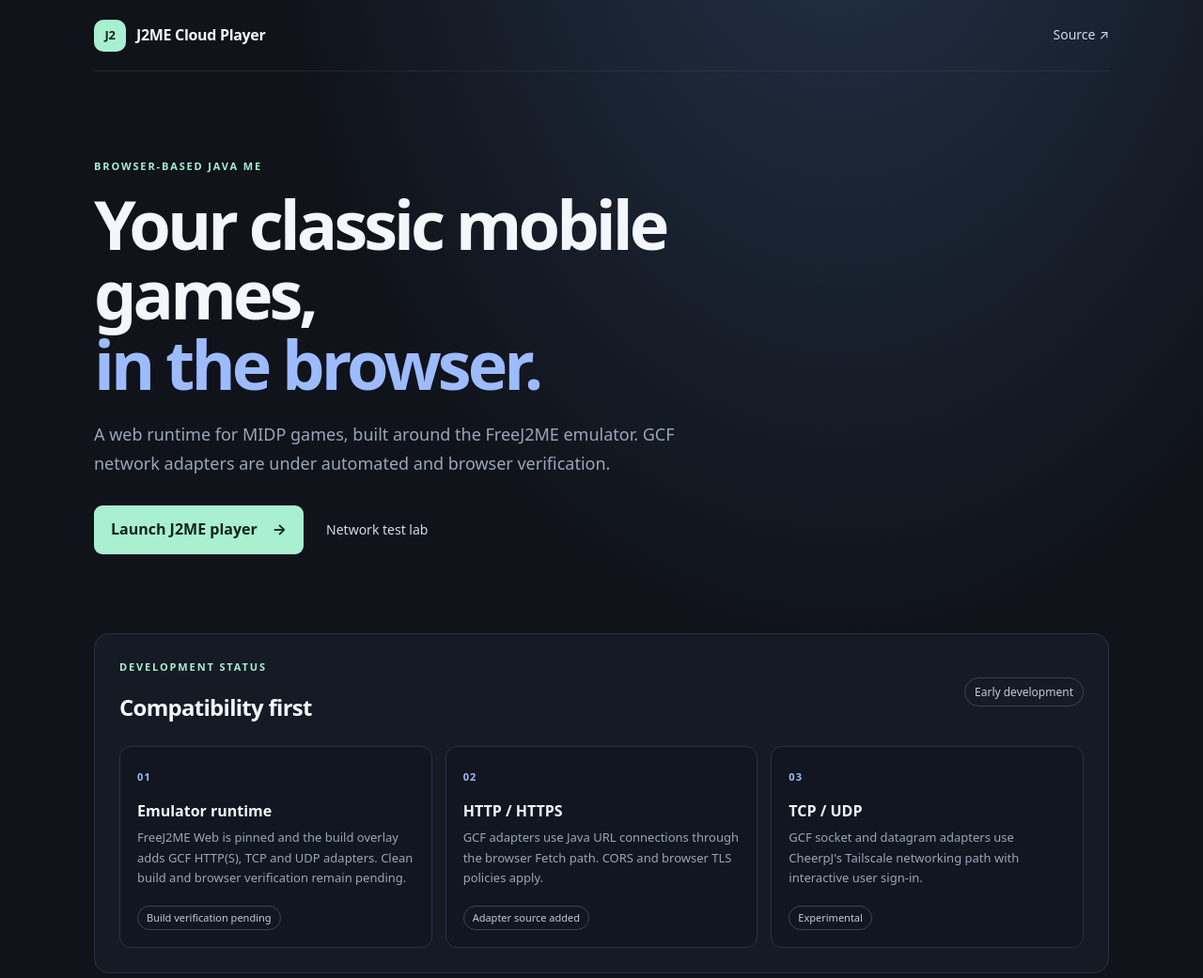
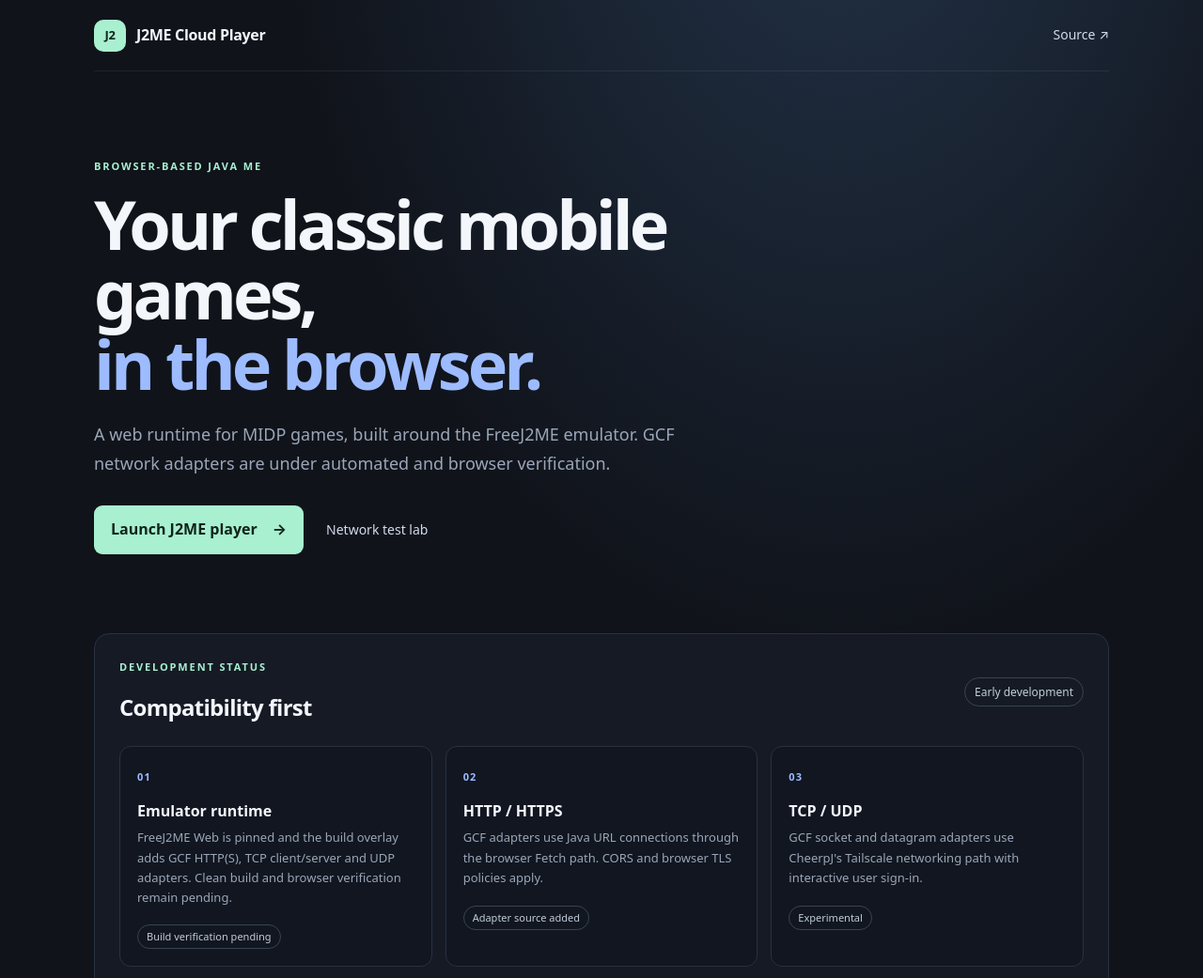
Before and after one commit to Kggduts/j2me-cloud-player, a plain HTML site: page site/index.html in a window 1280 px wide. Shown: the top 1041 px of the page at 94% size. Drawn offline with Linux system fonts and the light colour scheme.

Commit message:
site: describe server socket networking

```diff
--- a/site/index.html
+++ b/site/index.html
@@ -26,7 +26,7 @@
     <section class="status-panel" aria-labelledby="status-title">
       <div class="section-heading"><div><p class="eyebrow">DEVELOPMENT STATUS</p><h2 id="status-title">Compatibility first</h2></div><span class="status-pill">Early development</span></div>
       <div class="status-grid">
-        <article><span class="status-icon">01</span><h3>Emulator runtime</h3><p>FreeJ2ME Web is pinned and the build overlay adds GCF HTTP(S), TCP and UDP adapters. Clean build and browser verification remain pending.</p><span class="state">Build verification pending</span></article>
+        <article><span class="status-icon">01</span><h3>Emulator runtime</h3><p>FreeJ2ME Web is pinned and the build overlay adds GCF HTTP(S), TCP client/server and UDP adapters. Clean build and browser verification remain pending.</p><span class="state">Build verification pending</span></article>
         <article><span class="status-icon">02</span><h3>HTTP / HTTPS</h3><p>GCF adapters use Java URL connections through the browser Fetch path. CORS and browser TLS policies apply.</p><span class="state">Adapter source added</span></article>
         <article><span class="status-icon">03</span><h3>TCP / UDP</h3><p>GCF socket and datagram adapters use CheerpJ's Tailscale networking path with interactive user sign-in.</p><span class="state">Experimental</span></article>
       </div>
```
